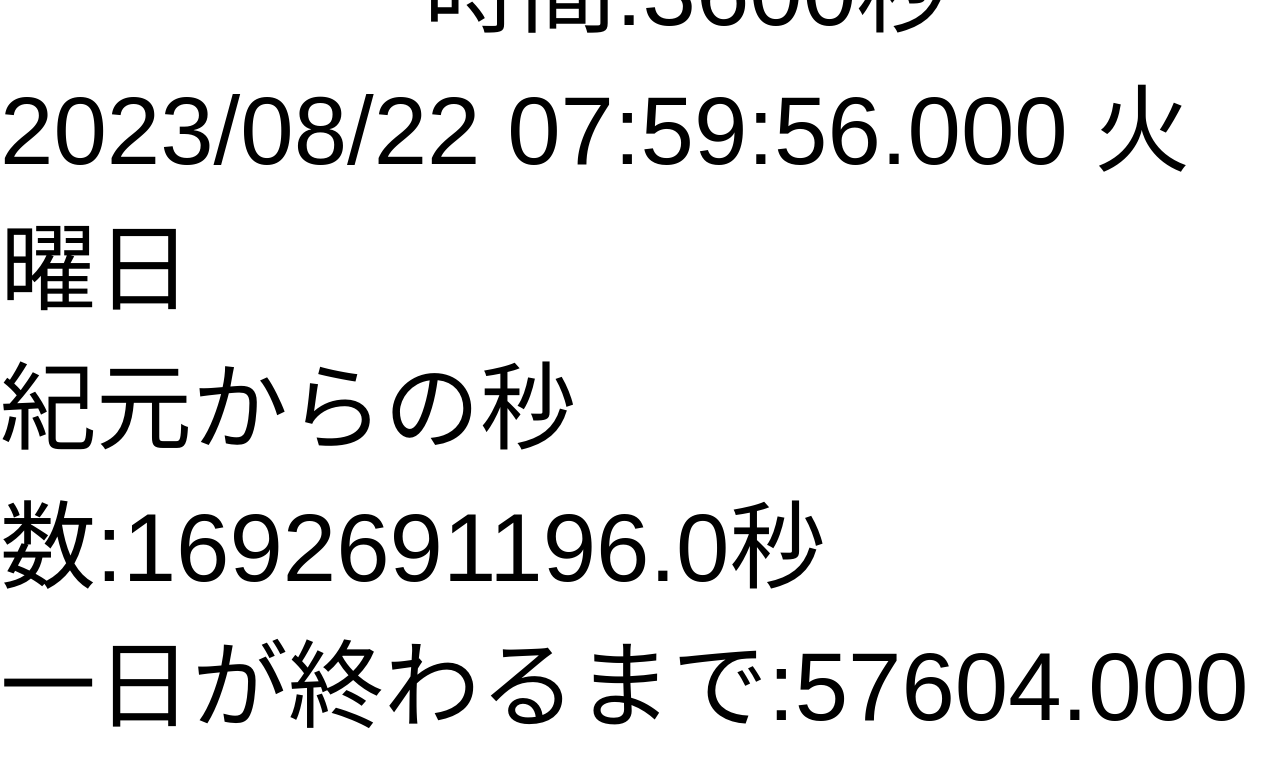
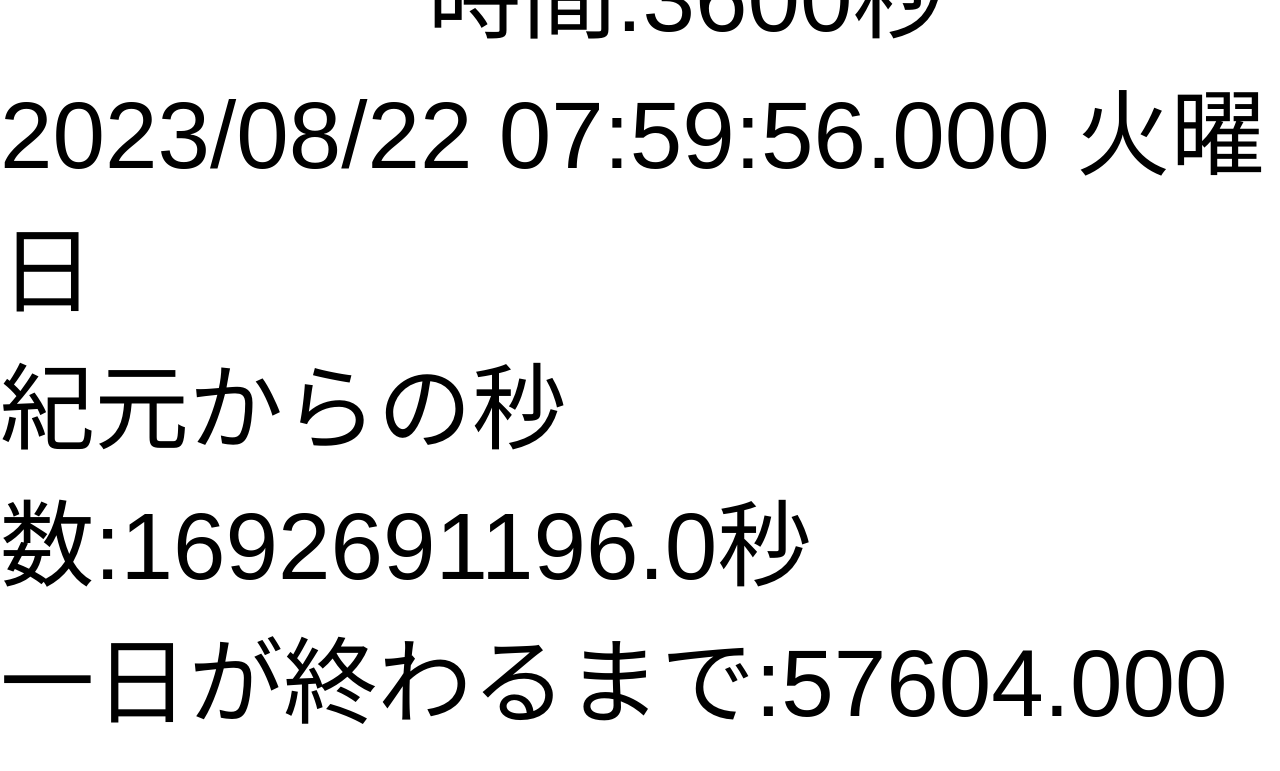
Before and after one commit to scfcdv/NOWWWWWWWWWWWWWWWWWWWWWWWWWWWWWWWWWWWWWWWWWWWWWWWWWWWWWWWWWWWWWWWWWWWWWWWWWWWWWWWWWWWWWWWWWWWWWWWWWW, a plain HTML site: page index.html in a window 1280 px wide. Shown: the top 771 px of the page. Drawn offline with Linux system fonts and the light colour scheme.

Commit message:
Update index.html

```diff
--- a/index.html
+++ b/index.html
@@ -10,7 +10,7 @@
     height: 100vh;
     margin: 0;
     font-family: Arial, sans-serif;
-    font-size: 600%;}
+    font-size: 590%;}
 </style>
 <title>今</title>
 </head>
```
